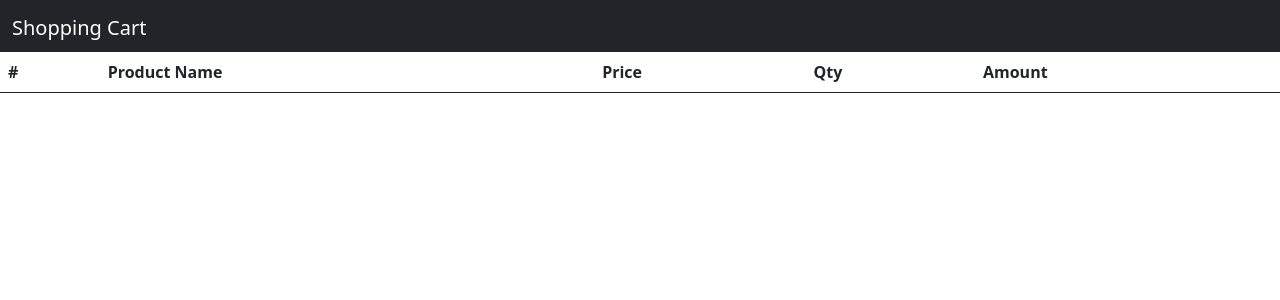
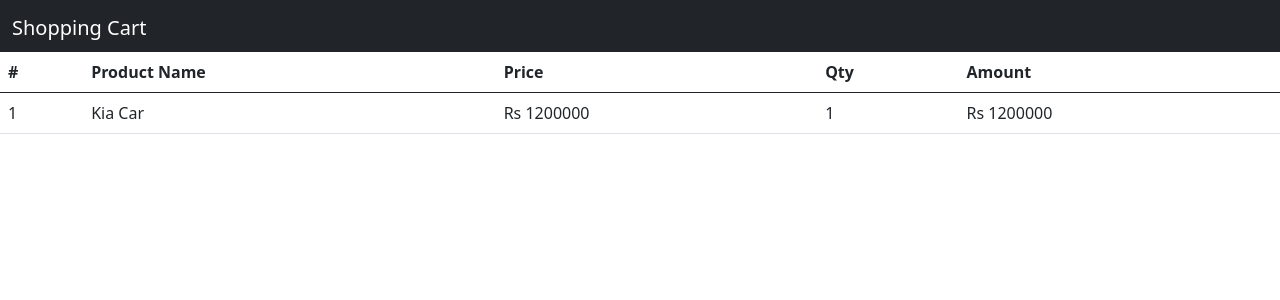
Before and after one commit to Amit-1998/DEV_PP_11, a React (Create React App) app in the folder Module3/shopping-cart/: page /cart in a window 1280 px wide. Shown: the top 300 px of the page. Built offline with nearby package versions, Linux system fonts and the light colour scheme.

Commit message:
filteredArr par map maar kar row bna di

```diff
--- a/Module3/shopping-cart/src/components/cart.jsx
+++ b/Module3/shopping-cart/src/components/cart.jsx
@@ -21,6 +21,17 @@
                 </thead>
                 <tbody>
 
+                     { filteredArr.map((el, index)=>{
+                            return <tr>
+                                  <td>{index+1}</td>
+                                  <td>{el.name}</td>
+                                  <td>Rs {el.price}</td>
+                                  <td>{el.qty}</td>
+                                  <td>Rs {el.qty*el.price}</td>
+                            </tr>
+                       })
+                     }
+
                 </tbody>
             </table>
         </>
--- a/Module3/shopping-cart/src/redux/reducers.js
+++ b/Module3/shopping-cart/src/redux/reducers.js
@@ -16,7 +16,7 @@
         name: "Kia Car",
         img : "https://media.zigcdn.com/media/content/2019/Aug/2019_kia_seltos_fd_goa_zigwheels_1_640x480.jpg",
         price: 1200000,
-        qty: 0
+        qty: 1
 
     },
 
```
